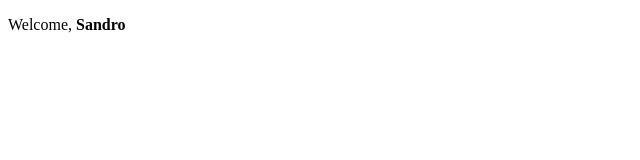
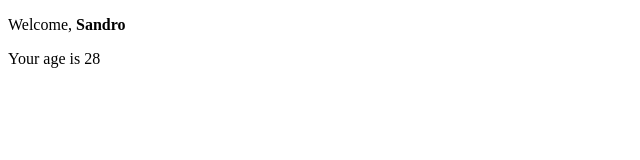
Before and after one commit to SandroGrimaldi/React-exercises, a React (Create React App) app in the folder my-app/: page / in a window 1280 px wide. Shown: the top 160 px of the page, without its empty margins (0-640 px from the left). Built offline with nearby package versions, Linux system fonts and the light colour scheme.

Commit message:
you are very young

```diff
--- a/my-app/src/Age.js
+++ b/my-app/src/Age.js
@@ -1,7 +1,7 @@
-import React from "react";
+import React from "react"
 
 export class Age extends React.Component {
     render() {
-        return <p>Your age is {this.props.age}</p>
+        return <p>{this.props.age > 18 ? `Your age is ${this.props.age}` : 'You are too young!'}</p>
     }
 }
--- a/my-app/src/Welcome.js
+++ b/my-app/src/Welcome.js
@@ -5,7 +5,7 @@ export class Welcome extends React.Component {
     render() {
         return  <div>
                     <p>Welcome, {this.props.name}</p>
-                    { this.props.age > 18 && this.props.age < 65 && this.props.name === 'John'  && <Age age={this.props.age} />}
+                    <Age age={this.props.age} />
                 </div>
     }
 }
```
